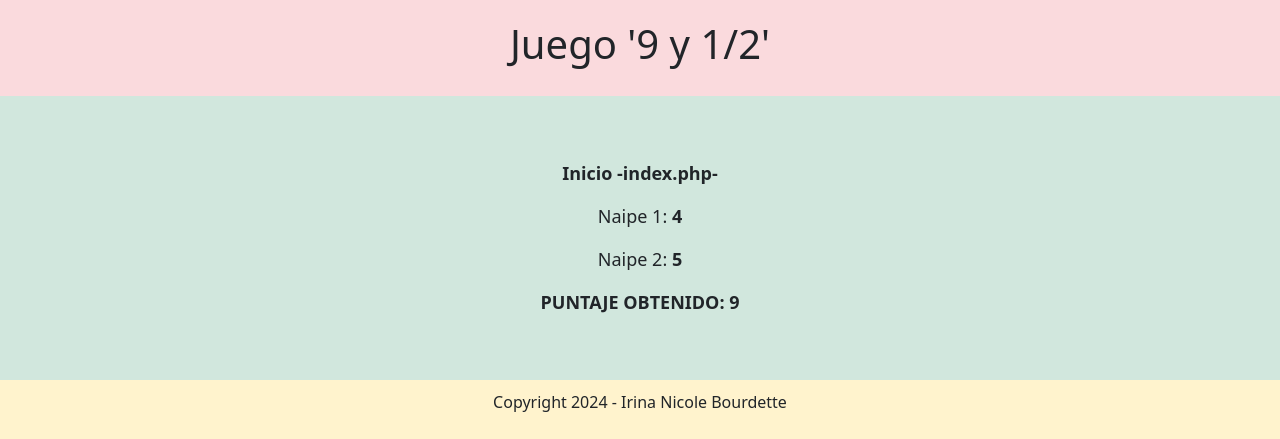
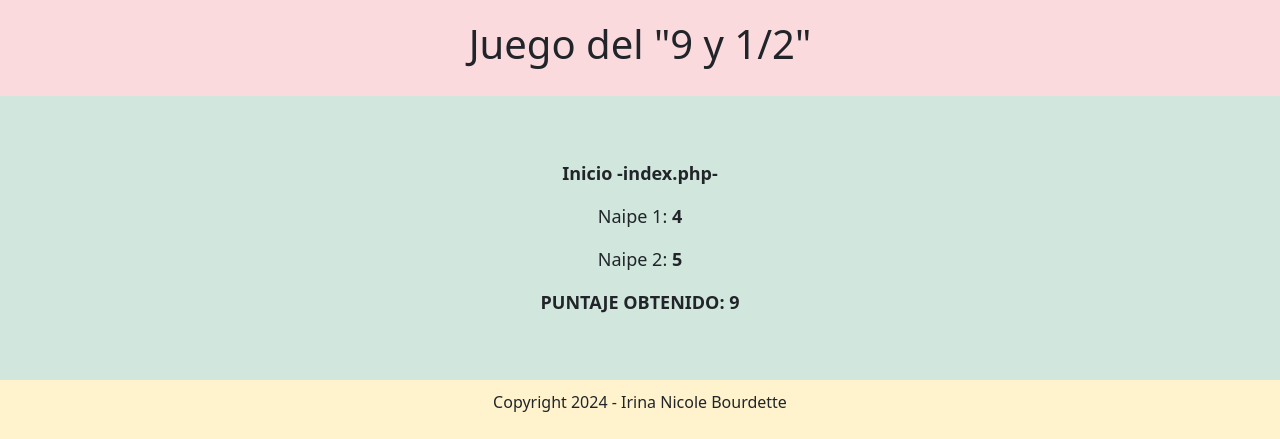
Before and after one commit to irinanicole/Lab-SW-2, a PHP site: page /index.php in a window 1280 px wide. Shown: the top 439 px of the page. Run offline with PHP 8.4, Linux system fonts and the light colour scheme; some libraries are stand-ins or nearby versions.

Commit message:
Tercer Commit

```diff
--- a/TP02-BourdetteIrinaNicole/Ejercicio-05/php/encabezado.php
+++ b/TP02-BourdetteIrinaNicole/Ejercicio-05/php/encabezado.php
@@ -13,7 +13,7 @@
 <body>
 
     <header>
-        <h1>Juego '9 y 1/2'</h1>
+        <h1>Juego del "9 y 1/2"</h1>
     </header>
 
     <main>
```
